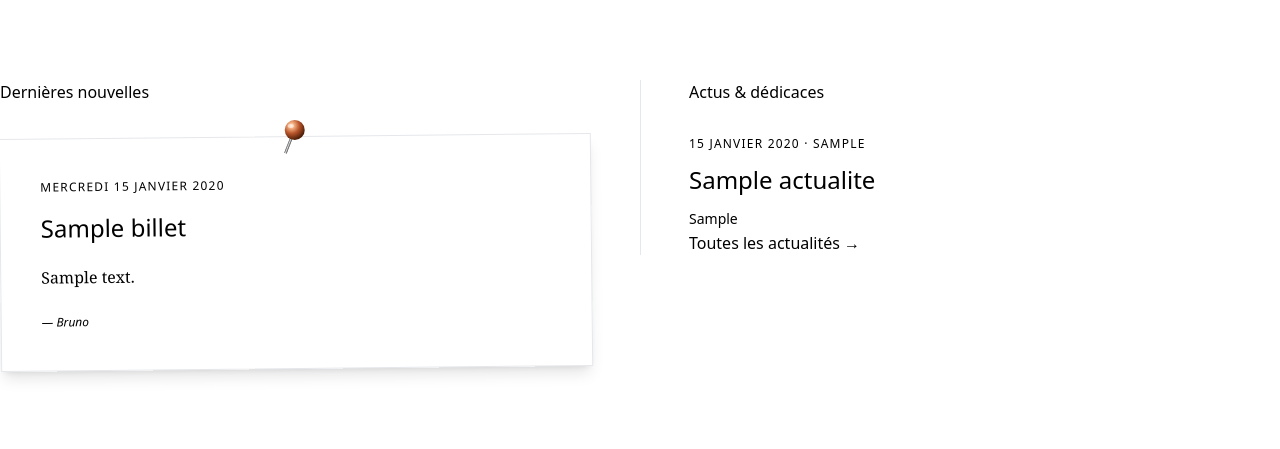
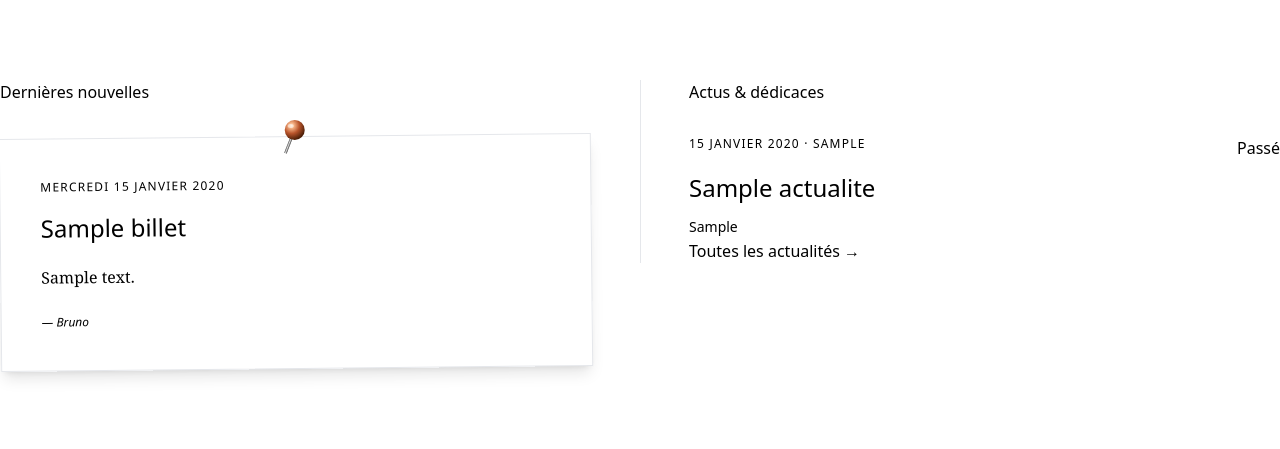
Before and after one commit to NicoWithManyO/BrunoBoulais, a Django app: page / in a window 1280 px wide. Shown: the part 960-1409 px from the top of the page. Run offline with Django 5.2, Linux system fonts and the light colour scheme; tables that the repository leaves empty hold one stand-in row (values such as "Sample post"); grey boxes marked "Sample" are stand-in pictures; parts of the project's set-up code (start-up, migrations or seed data) failed here and were passed over; some libraries are stand-ins or nearby versions.

Commit message:
Home : badge 'À venir' / 'Passé' sur les cards actus & dédicaces

```diff
--- a/templates/pages/home.html
+++ b/templates/pages/home.html
@@ -87,9 +87,16 @@
             <div class="space-y-6">
                 {% for actualite in actualites %}
                 <article class="card-edito">
-                    <p class="font-sans text-xs uppercase tracking-widest text-terracotta-deep">
-                        {% if actualite.date_evenement %}{{ actualite.date_evenement|date:"j F Y" }}{% else %}{{ actualite.date_publication|date:"j F Y" }}{% endif %}{% if actualite.ville %} · {{ actualite.ville }}{% endif %}
-                    </p>
+                    <div class="flex items-start justify-between gap-3">
+                        <p class="font-sans text-xs uppercase tracking-widest text-terracotta-deep">
+                            {% if actualite.date_evenement %}{{ actualite.date_evenement|date:"j F Y" }}{% else %}{{ actualite.date_publication|date:"j F Y" }}{% endif %}{% if actualite.ville %} · {{ actualite.ville }}{% endif %}
+                        </p>
+                        {% if actualite.date_evenement %}
+                        <span class="tag {% if actualite.est_a_venir %}tag-terra{% else %}tag-slate{% endif %} shrink-0">
+                            {% if actualite.est_a_venir %}À venir{% else %}Passé{% endif %}
+                        </span>
+                        {% endif %}
+                    </div>
                     <h3 class="mt-3 text-2xl">
                         <a href="{{ actualite.get_absolute_url }}" class="no-underline hover:text-terracotta">
                             {{ actualite.titre }}
```
